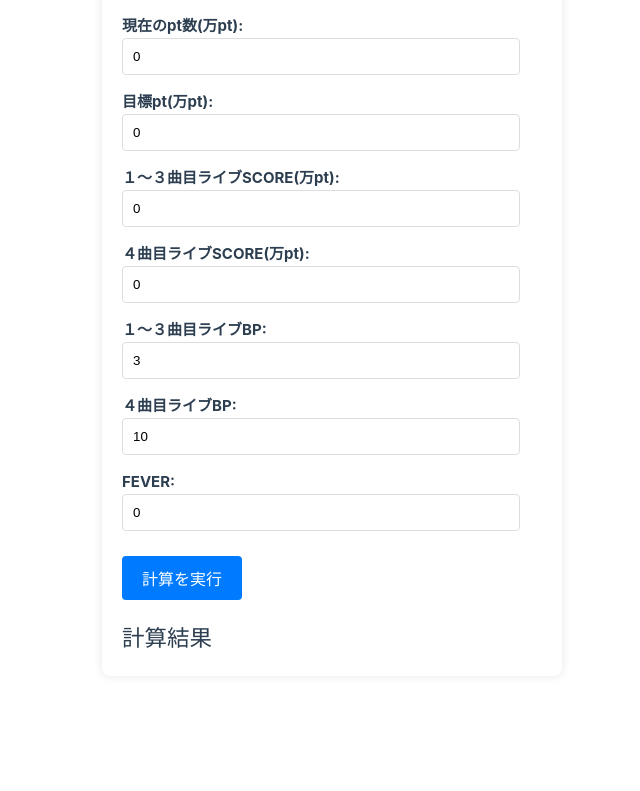
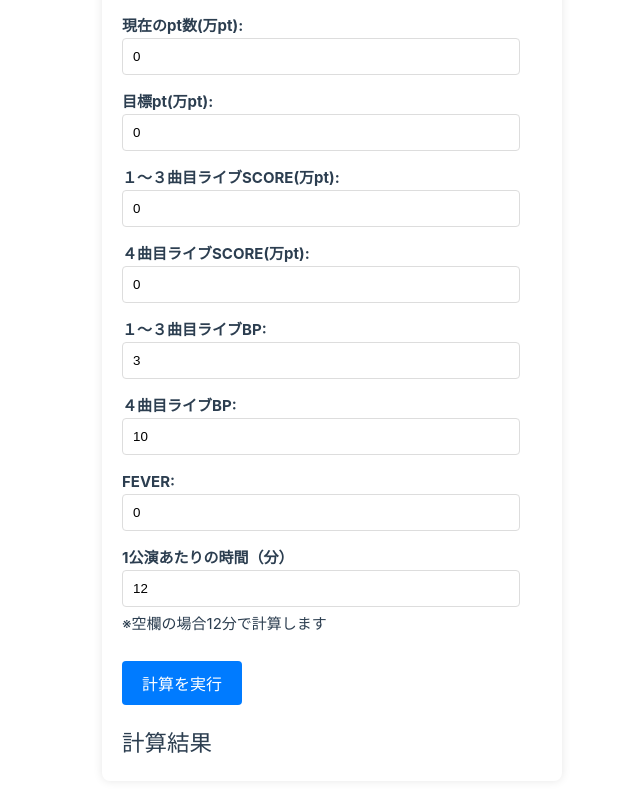
Before and after one commit to 4door/enst-music-event-plan, a Vue app: page / in a window 1280 px wide. Shown: the part 530-1321 px from the top of the page, without its empty margins (538-1178 px from the left). Before the commit the page ends 1226 px from the top, so only its background shows below. Built offline with nearby package versions, Linux system fonts and the light colour scheme.

Commit message:
時間の指定を可能に。

```diff
--- a/src/components/MainPrev.vue
+++ b/src/components/MainPrev.vue
@@ -79,6 +79,11 @@
         <label>FEVER: <input type="number" v-model="fever" @change="saveData"></label>
       </div>
 
+      <div class="form-group">
+        <label>1公演あたりの時間（分）<input type="number" v-model="time" @change="saveData"></label>
+        ※空欄の場合12分で計算します
+      </div>
+
       <button @click="calculate">計算を実行</button>
     </div>
     <h2>計算結果</h2>
@@ -116,6 +121,7 @@ export default {
       bp123: 3,
       bp4: 10,
       fever: 0,
+      time: 12,
       result: null
     };
   },mounted() {
@@ -136,7 +142,8 @@ export default {
         score4: this.score4,
         bp123: this.bp123,
         bp4: this.bp4,
-        fever: this.fever
+        fever: this.fever,
+        time: this.time
       };
       localStorage.setItem('enstM_data', JSON.stringify(data));
     },
@@ -156,6 +163,7 @@ export default {
         this.bp123 = data.bp123;
         this.bp4 = data.bp4;
         this.fever = data.fever;
+        this.time = data.time;
       }
     },
     calculate() {
@@ -195,7 +203,10 @@ export default {
       let requiredDiamonds = requiredBP * 2;
 
       // 必要プレイ時間数（分）
-      let requiredTimeMinutes = requiredPlays * 12;
+      if(this.time == null){
+        this.time = 12;
+      }
+      let requiredTimeMinutes = requiredPlays * this.time;
 
       // 現在の獲得ポイント数を考慮し、残りの必要時間等を求める
       // 残りpt
@@ -211,7 +222,7 @@ export default {
       let restRequiredDiamonds = restRequiredBP * 2;
 
       // 残り必要プレイ時間数（分）
-      let restRequiredTimeMinutes = restPlays * 12;
+      let restRequiredTimeMinutes = restPlays * this.time;
 
       // 結果を保存
       this.result = {
```
